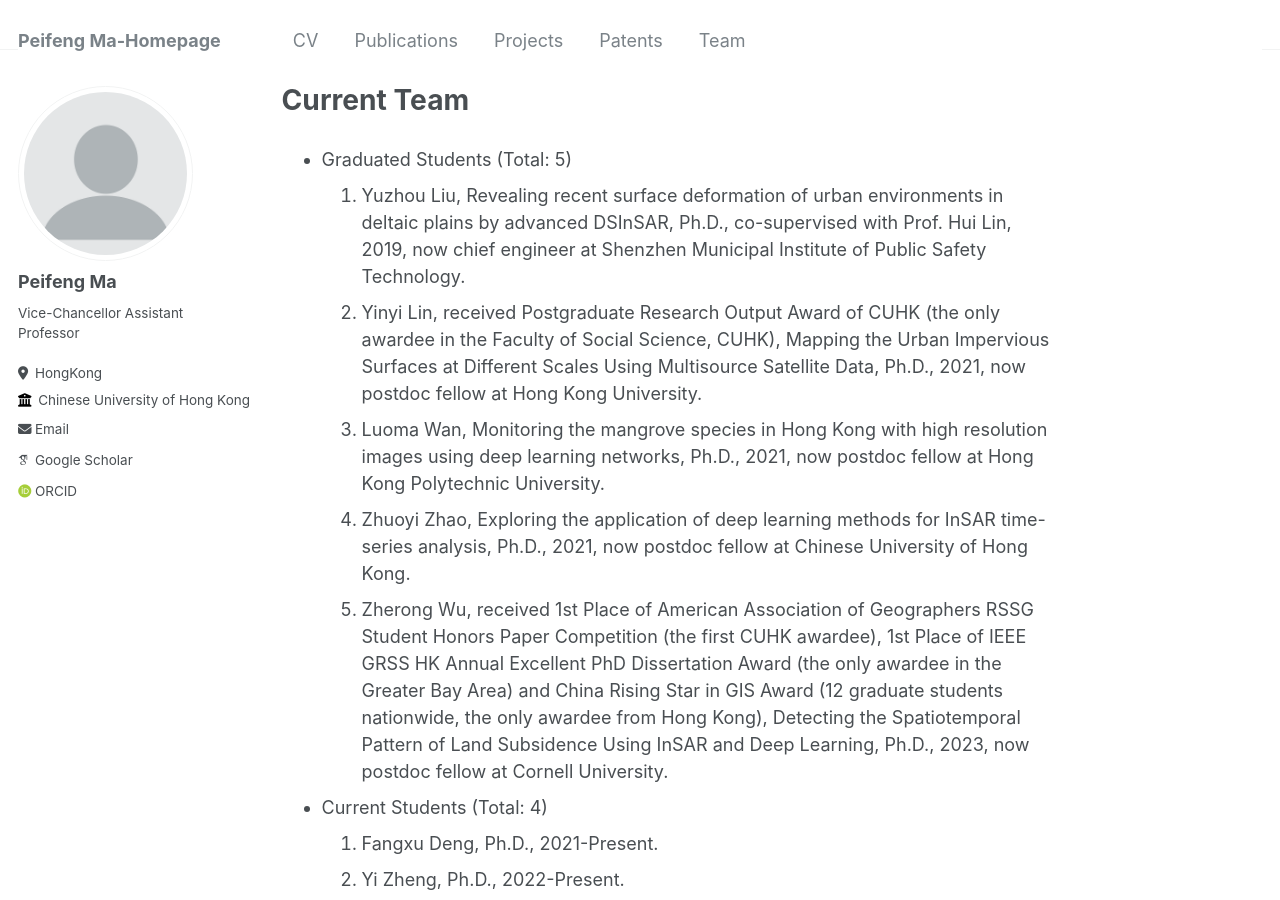
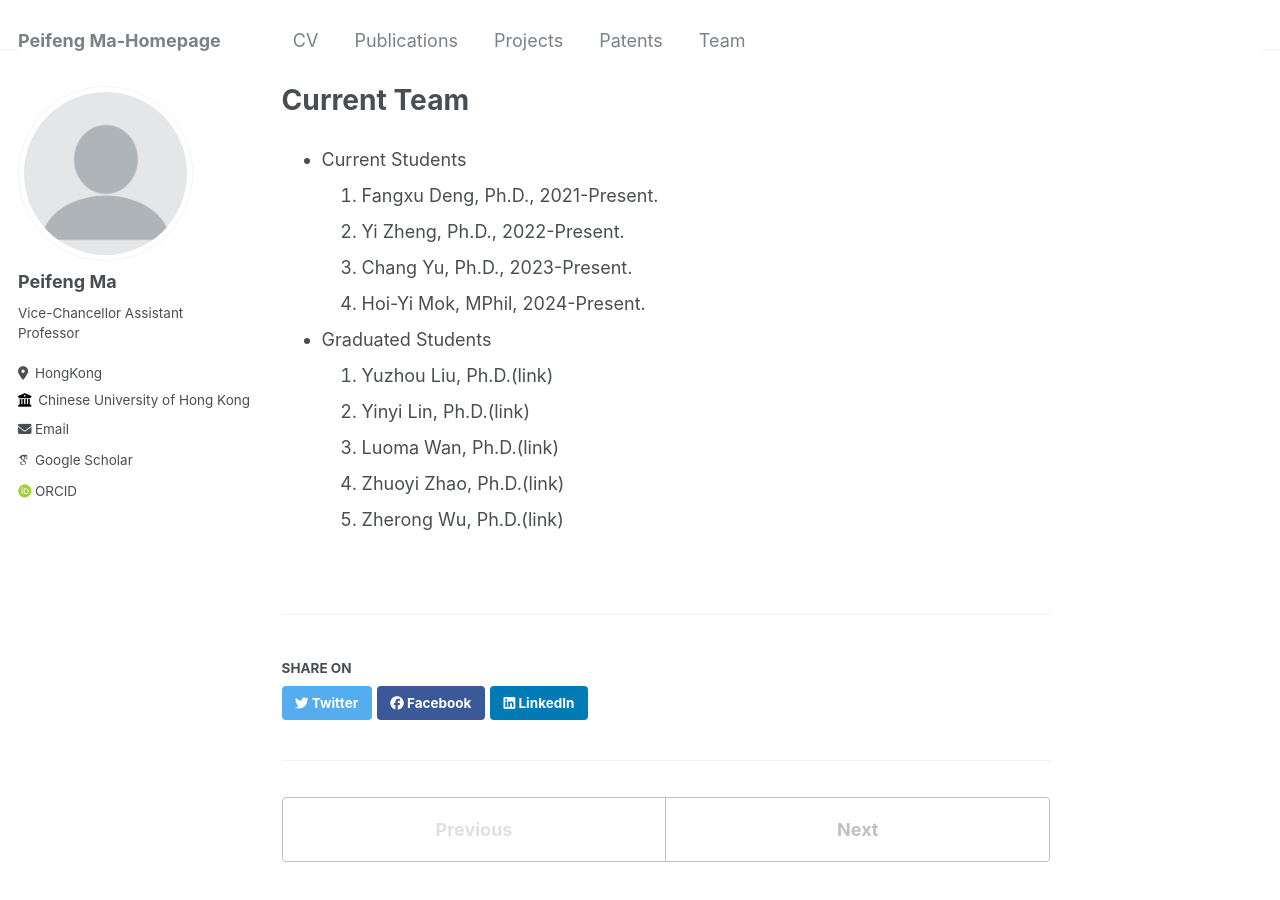
Before and after one commit to pfMA03/peifengMa, a Jekyll site: the page built from _teaching/2014-team-1.md, in a window 1280 px wide and 900 px high. Built offline with Jekyll 4.4.1, drawn with Linux system fonts in a browser that asks for light colours; some web fonts are replaced.

Commit message:
Update 2014-team-1.md

```diff
--- a/_teaching/2014-team-1.md
+++ b/_teaching/2014-team-1.md
@@ -3,14 +3,14 @@ title: "Current Team"
 collection: teaching
 permalink: /teaching/2014-team-1
 ---
-* Graduated Students (Total: 5)
-1. Yuzhou Liu, Revealing recent surface deformation of urban environments in deltaic plains by advanced DSInSAR, Ph.D., co-supervised with Prof. Hui Lin, 2019, now chief engineer at Shenzhen Municipal Institute of Public Safety Technology.
-1. Yinyi Lin, received Postgraduate Research Output Award of CUHK (the only awardee in the Faculty of Social Science, CUHK), Mapping the Urban Impervious Surfaces at Different Scales Using Multisource Satellite Data, Ph.D., 2021, now postdoc fellow at Hong Kong University.
-1. Luoma Wan, Monitoring the mangrove species in Hong Kong with high resolution images using deep learning networks, Ph.D., 2021, now postdoc fellow at Hong Kong Polytechnic University.
-1. Zhuoyi Zhao, Exploring the application of deep learning methods for InSAR time-series analysis, Ph.D., 2021, now postdoc fellow at Chinese University of Hong Kong.
-1. Zherong Wu, received 1st Place of American Association of Geographers RSSG Student Honors Paper Competition (the first CUHK awardee), 1st Place of IEEE GRSS HK Annual Excellent PhD Dissertation Award (the only awardee in the Greater Bay Area) and China Rising Star in GIS Award (12 graduate students nationwide, the only awardee from Hong Kong), Detecting the Spatiotemporal Pattern of Land Subsidence Using InSAR and Deep Learning, Ph.D., 2023, now postdoc fellow at Cornell University.
-* Current Students (Total: 4)
+* Current Students
  1. Fangxu Deng, Ph.D., 2021-Present.
  1. Yi Zheng, Ph.D., 2022-Present.
  1. Chang Yu, Ph.D., 2023-Present.
  1. Hoi-Yi Mok, MPhil, 2024-Present.
+* Graduated Students
+ 1. Yuzhou Liu, Ph.D.(link)
+ 1. Yinyi Lin, Ph.D.(link)
+ 1. Luoma Wan, Ph.D.(link)
+ 1. Zhuoyi Zhao, Ph.D.(link)
+ 1. Zherong Wu, Ph.D.(link)
```
